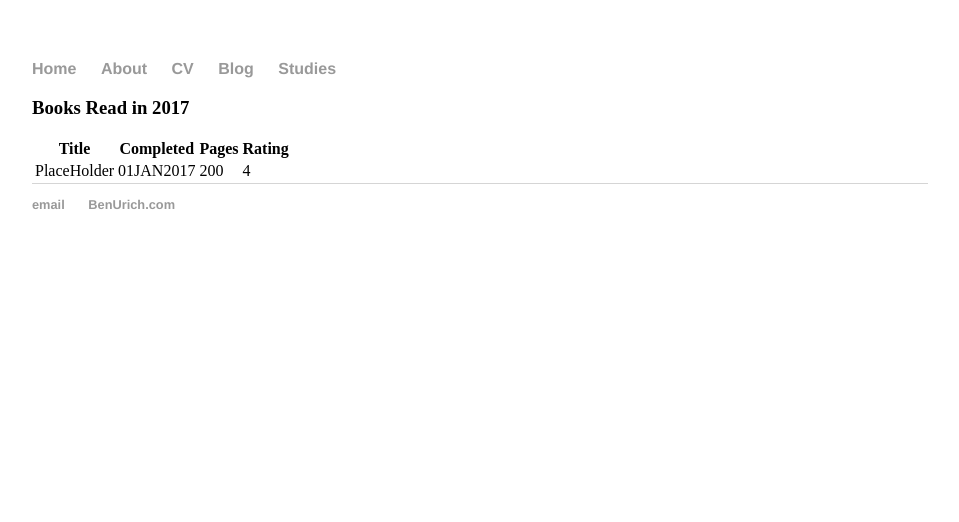
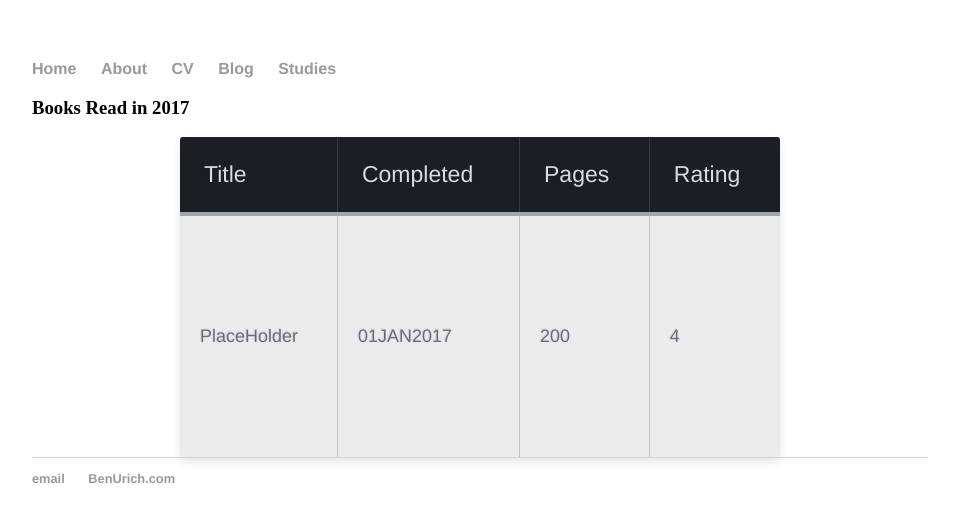
Before and after one commit to farmboy01/farmboy01.github.io, a Jekyll site: the page built from studies.html, in a window 1280 px wide. Shown: the top 522 px of the page, without its empty margins (160-1119 px from the left). Built offline with Jekyll 4.4.1, drawn with Linux system fonts in a browser that asks for light colours.

Commit message:
Updated table formatting

```diff
--- a/css/main.css
+++ b/css/main.css
@@ -43,47 +43,123 @@
 }
 
 /*Table formatting*/
-.wrapper
-  margin: 0 auto;
-  padding: 40px;
-  max-width: 800px;
-  font-family: 'Helvetica Neue', Helvetica, Arial;
-  font-size: 14px;
-  line-height: 20px;
+.wrapper {
+  font-family: helvetica, arial, sans-serif;
+  font-size: 16px;
   font-weight: 400;
-  color: #3b3b3b;
-  -webkit-font-smoothing: antialiased;
-  font-smoothing: antialiased;
-  background: #2b2b2b;
+  text-rendering: optimizeLegibility;
+}
 
-.table
-  margin: 0 0 40px 0;
+.table-fill {
+  background: white;
+  border-radius:3px;
+  border-collapse: collapse;
+  height: 320px;
+  margin: auto;
+  max-width: 600px;
+  padding:5px;
   width: 100%;
-  box-shadow: 0 1px 3px rgba(0,0,0,0.2);
-  display: table;
-  @media screen and (max-width: 580px)
-    display: block;
+  box-shadow: 0 5px 10px rgba(0, 0, 0, 0.1);
+  animation: float 5s infinite;
+}
 
-.row
-  display: table-row;
-  background: #f6f6f6;
-  &:nth-of-type(odd)
-    background: #e9e9e9;
-  &.header
-    font-weight: 900;
-    color: #ffffff;
-    background: #ea6153;
-  &.green
-    background: #27ae60;
-  &.blue
-    background: #2980b9;
-  @media screen and (max-width: 580px)
-    padding: 8px 0;
-    display: block;
+th {
+  color:#D5DDE5;;
+  background:#1b1e24;
+  border-bottom:4px solid #9ea7af;
+  border-right: 1px solid #343a45;
+  font-size:23px;
+  font-weight: 100;
+  padding:24px;
+  text-align:left;
+  text-shadow: 0 1px 1px rgba(0, 0, 0, 0.1);
+  vertical-align:middle;
+}
 
-.cell
-  padding: 6px 12px;
-  display: table-cell;
-  @media screen and (max-width: 580px)
-    padding: 2px 12px;
-    display: block;
+th:first-child {
+  border-top-left-radius:3px;
+}
+
+th:last-child {
+  border-top-right-radius:3px;
+  border-right:none;
+}
+
+tr {
+  border-top: 1px solid #C1C3D1;
+  border-bottom-: 1px solid #C1C3D1;
+  color:#666B85;
+  font-size:16px;
+  font-weight:normal;
+  text-shadow: 0 1px 1px rgba(256, 256, 256, 0.1);
+}
+
+tr:hover td {
+  background:#4E5066;
+  color:#FFFFFF;
+  border-top: 1px solid #22262e;
+  border-bottom: 1px solid #22262e;
+}
+
+tr:first-child {
+  border-top:none;
+}
+
+tr:last-child {
+  border-bottom:none;
+}
+
+tr:nth-child(odd) td {
+  background:#EBEBEB;
+}
+
+tr:nth-child(odd):hover td {
+  background:#4E5066;
+}
+
+tr:last-child td:first-child {
+  border-bottom-left-radius:3px;
+}
+
+tr:last-child td:last-child {
+  border-bottom-right-radius:3px;
+}
+
+td {
+  background:#FFFFFF;
+  padding:20px;
+  text-align:left;
+  vertical-align:middle;
+  font-weight:300;
+  font-size:18px;
+  text-shadow: -1px -1px 1px rgba(0, 0, 0, 0.1);
+  border-right: 1px solid #C1C3D1;
+}
+
+td:last-child {
+  border-right: 0px;
+}
+
+th.text-left {
+  text-align: left;
+}
+
+th.text-center {
+  text-align: center;
+}
+
+th.text-right {
+  text-align: right;
+}
+
+td.text-left {
+  text-align: left;
+}
+
+td.text-center {
+  text-align: center;
+}
+
+td.text-right {
+  text-align: right;
+}
```
